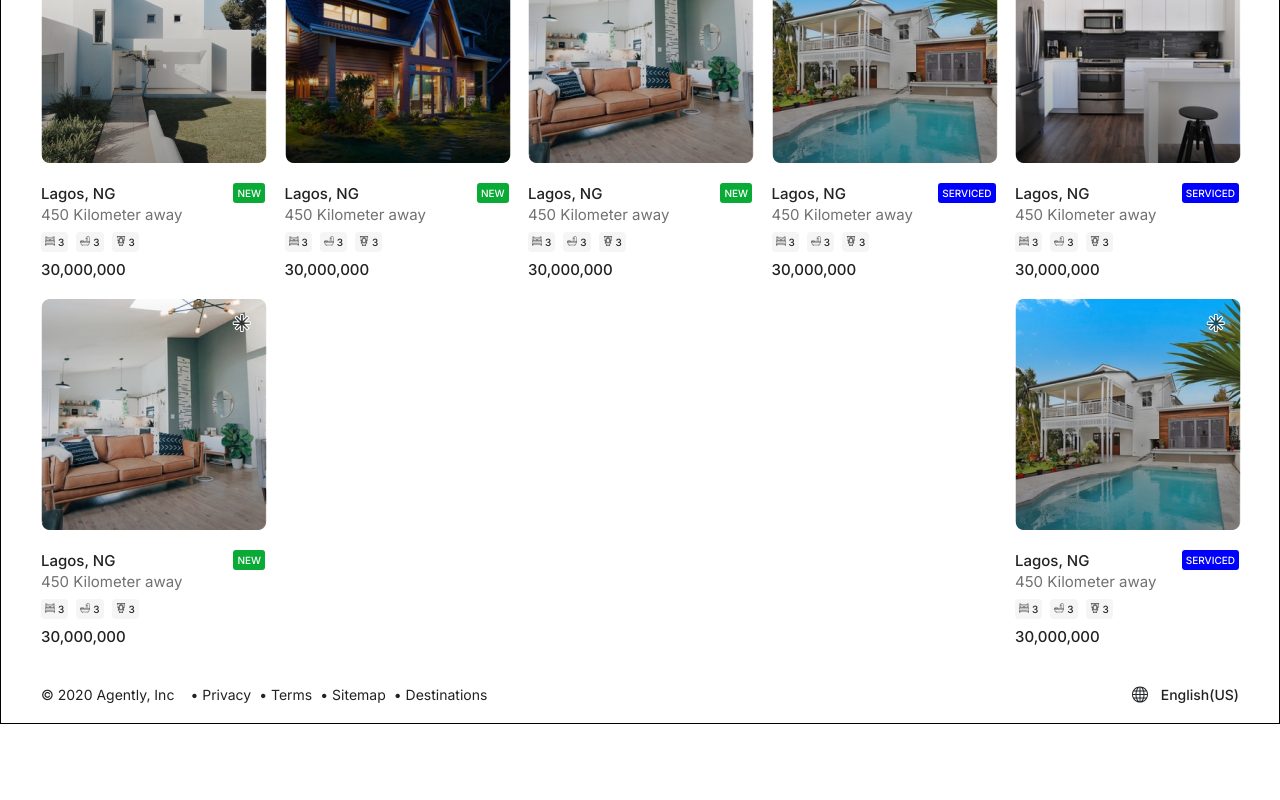
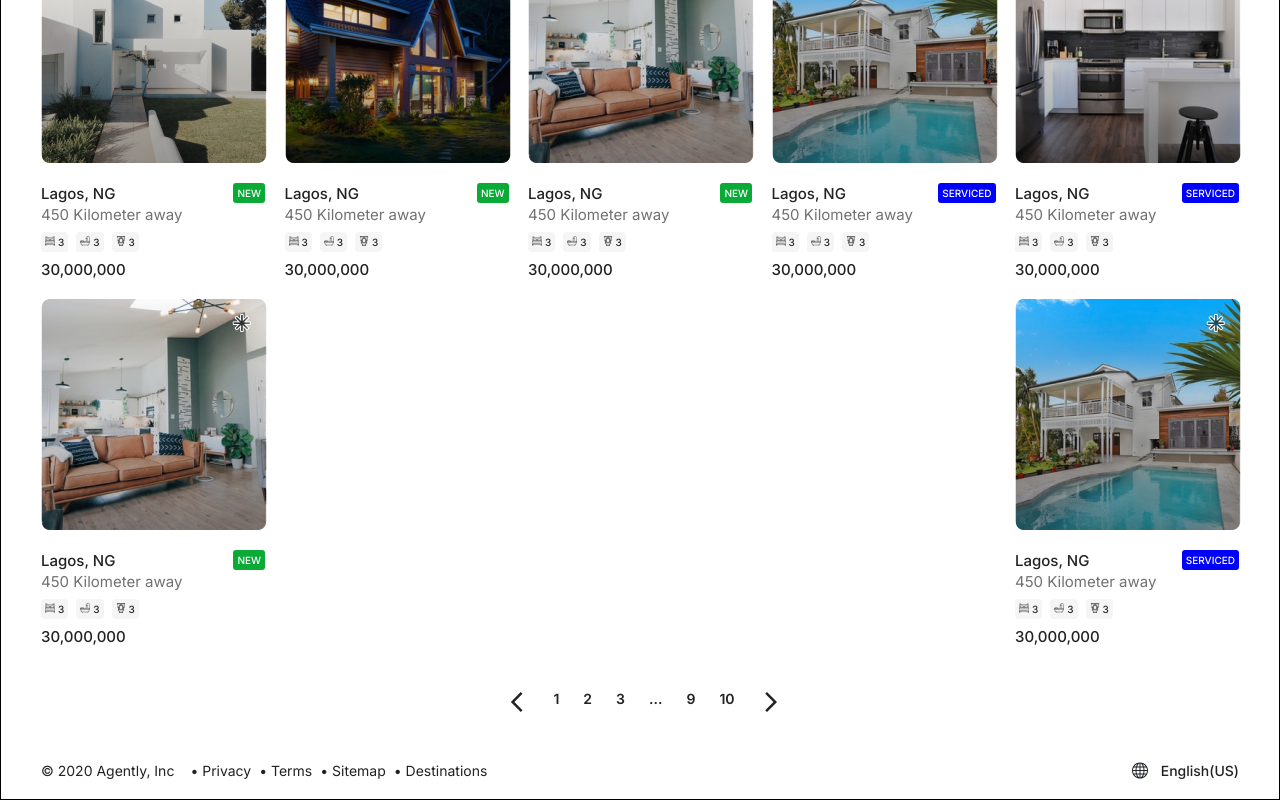
Before and after one commit to davidadediji/dufuna-berlin-lekkiproperty-frontend, a React (Create React App) app: page / in a window 1280 px wide. Shown: the part 633-1433 px from the top of the page. Before the commit the page ends 1357 px from the top, so only its background shows below. Built offline with nearby package versions, Linux system fonts and the light colour scheme.

Commit message:
[fix]-alignment issues

```diff
--- /dev/null
+++ b/src/components/page-nav/PageNav.tsx
@@ -0,0 +1,24 @@
+import ArrowBackIosOutlinedIcon from '@mui/icons-material/ArrowBackIosOutlined';
+import ArrowForwardIosOutlinedIcon from '@mui/icons-material/ArrowForwardIosOutlined';
+import './page-nav-style.css'
+
+const PageNav = ()=>{
+    return(
+        <div className='page-nav-center'>
+            <ul className='page-nav-align'>
+                <li><ArrowBackIosOutlinedIcon/></li>
+                <li>1</li>
+                <li>2</li>
+                <li>3</li>
+                <li>...</li>
+                <li>9</li>
+                <li>10</li>
+                <li><ArrowForwardIosOutlinedIcon/></li>
+
+            </ul>
+
+        </div>
+    );
+}
+
+export default PageNav;
--- /dev/null
+++ b/src/components/page-nav/page-nav-style.css
@@ -0,0 +1,22 @@
+.page-nav-align{
+    list-style-type: none;
+    display: inline-flex;
+    font-weight: 600;
+    font-size: 14px;
+    line-height: 18px;
+    color: #222222;
+}
+
+.page-nav-center{
+    display: flex;
+    padding-left: 32px;
+    justify-content: center;
+    background: #FFFFFF;
+    padding-top: 24px;
+    padding-bottom: 24px;
+}
+
+.page-nav-align li{
+    padding-right: 24px;
+
+}
--- a/src/pages/Home.tsx
+++ b/src/pages/Home.tsx
@@ -2,6 +2,7 @@ import Header from "../components/header/Header";
 import Navbar from "../components/navbar/Navbar";
 import Footer from "../components/footer/Footer";
 import Card from "../components/card/Card";
+import PageNav from "../components/page-nav/PageNav";
 import { cards } from "../models/card";
 
 
@@ -14,6 +15,7 @@ const Home = ()=>{
             <Header/>
             <Navbar/>
             <Card cards={cards}/>
+            <PageNav/>
             <Footer/>
             </div>
 
```
